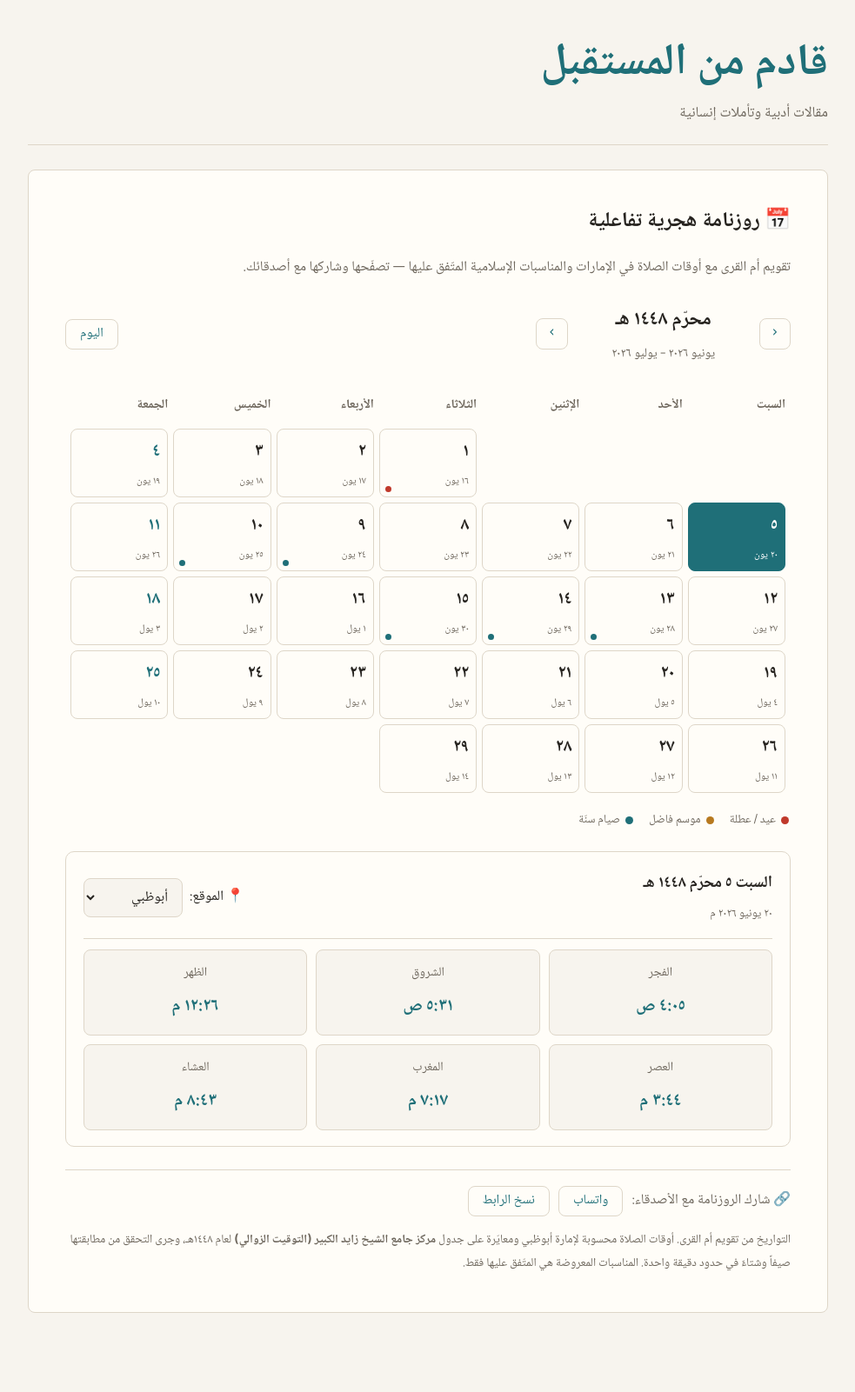
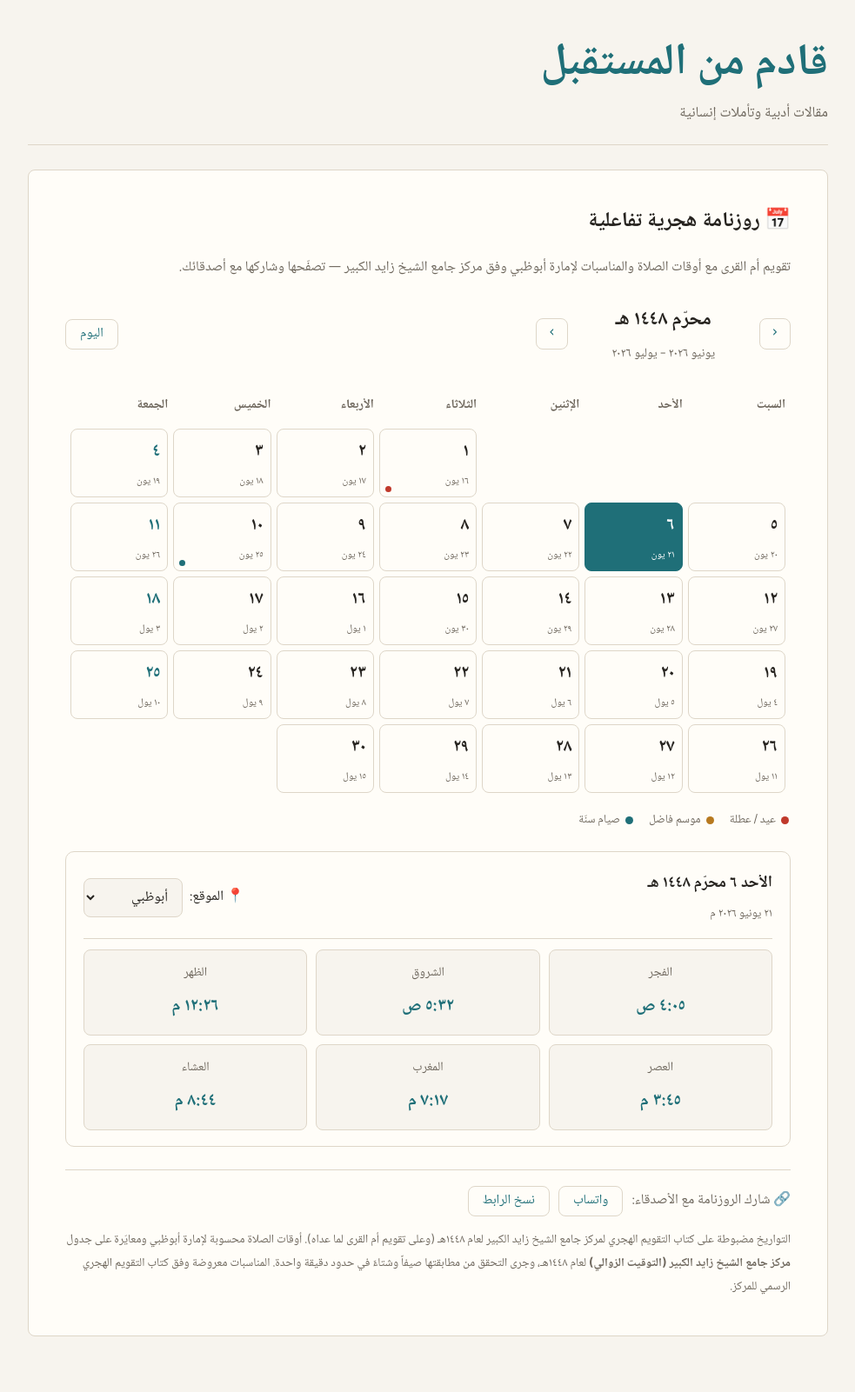
Before and after one commit to advocatez-svg/FROM-THE-FUTURE, a Jekyll site: the page built from taqweem.html, in a window 1280 px wide. Shown: the whole page at 87% size, without its empty margins (148-1131 px from the left). Built offline with Jekyll 4.4.1, drawn with Linux system fonts in a browser that asks for light colours; before the commit the page ends 1574 px from its top, so only the background shows below that; part of the change alters nothing that is shown.

Commit message:
مطابقة التواريخ والمناسبات لكتاب مركز جامع الشيخ زايد (١٤٤٨هـ)
- اعتماد أوائل الأشهر الرسمية لعام ١٤٤٨هـ من كتاب المركز (تصحيح فرق يوم في محرم ورمضان عن أم القرى في المتصفح)
- رمضان ٣٠ يوماً وعيد الفطر ١٠ مارس ٢٠٢٧ مطابقاً للكتاب
- ضبط المناسبات وفق الكتاب: إضافة المولد النبوي والإسراء والمعراج، اعتماد مصطلح وقفة عرفة، الإبقاء على عاشوراء، وإزالة الأيام البيض وتاسوعاء
- التحقق: جميع الأشهر الـ١٢ والمناسبات تطابق الكتاب تماماً

Co-Authored-By: Claude Opus 4.8 (1M context) <noreply@anthropic.com>
Claude-Session: https://claude.ai/code/session_01Kr6QZJNzfFHRPWzbWsjZYk

```diff
--- a/taqweem.html
+++ b/taqweem.html
@@ -8,7 +8,7 @@ permalink: /taqweem/
 
 <section class="page-content cal-page" lang="ar" dir="rtl">
   <h1>📅 روزنامة هجرية تفاعلية</h1>
-  <p class="cal-intro">تقويم أم القرى مع أوقات الصلاة في الإمارات والمناسبات الإسلامية المتّفق عليها — تصفّحها وشاركها مع أصدقائك.</p>
+  <p class="cal-intro">تقويم أم القرى مع أوقات الصلاة والمناسبات لإمارة أبوظبي وفق مركز جامع الشيخ زايد الكبير — تصفّحها وشاركها مع أصدقائك.</p>
 
   <div class="cal-toolbar">
     <div class="cal-nav">
@@ -71,7 +71,7 @@ permalink: /taqweem/
     <span id="calCopied" class="cal-copied" hidden>تم النسخ ✓</span>
   </div>
 
-  <p class="cal-note">التواريخ من تقويم أم القرى. أوقات الصلاة محسوبة لإمارة أبوظبي ومعايَرة على جدول <strong>مركز جامع الشيخ زايد الكبير (التوقيت الزوالي)</strong> لعام ١٤٤٨هـ، وجرى التحقق من مطابقتها صيفاً وشتاءً في حدود دقيقة واحدة. المناسبات المعروضة هي المتّفق عليها فقط.</p>
+  <p class="cal-note">التواريخ مضبوطة على كتاب التقويم الهجري لمركز جامع الشيخ زايد الكبير لعام ١٤٤٨هـ (وعلى تقويم أم القرى لما عداه). أوقات الصلاة محسوبة لإمارة أبوظبي ومعايَرة على جدول <strong>مركز جامع الشيخ زايد الكبير (التوقيت الزوالي)</strong> لعام ١٤٤٨هـ، وجرى التحقق من مطابقتها صيفاً وشتاءً في حدود دقيقة واحدة. المناسبات معروضة وفق كتاب التقويم الهجري الرسمي للمركز.</p>
 </section>
 
 <script>
@@ -96,9 +96,20 @@ permalink: /taqweem/
   ];
 
   /* ============ التحويل الهجري (أم القرى) ============ */
+  var DAY = 86400000, EPOCH = Date.UTC(622, 6, 19);
+
+  // أوائل الأشهر الميلادية لعام ١٤٤٨هـ وفق كتاب مركز جامع الشيخ زايد الكبير
+  // (آخر عنصر = غُرّة محرّم ١٤٤٩ = نهاية ذي الحجة)
+  var UMM1448 = [
+    Date.UTC(2026,5,16), Date.UTC(2026,6,16), Date.UTC(2026,7,14), Date.UTC(2026,8,12),
+    Date.UTC(2026,9,12), Date.UTC(2026,10,11), Date.UTC(2026,11,10), Date.UTC(2027,0,9),
+    Date.UTC(2027,1,8), Date.UTC(2027,2,10), Date.UTC(2027,3,8), Date.UTC(2027,4,7),
+    Date.UTC(2027,5,6)
+  ];
+
   var hijriFmt = new Intl.DateTimeFormat("en-US-u-ca-islamic-umalqura",
     { year: "numeric", month: "numeric", day: "numeric" });
-  function toHijri(date) {
+  function toHijriICU(date) {
     var parts = hijriFmt.formatToParts(date), y, m, d;
     for (var i = 0; i < parts.length; i++) {
       var p = parts[i];
@@ -108,18 +119,30 @@ permalink: /taqweem/
     }
     return { y: y, m: m, d: d };
   }
-  var DAY = 86400000, EPOCH = Date.UTC(622, 6, 19);
+  // التحويل: نعتمد جدول المركز الرسمي داخل ١٤٤٨هـ، وأم القرى القياسي خارجه
+  function toHijri(date) {
+    var t = date.getTime();
+    if (t >= UMM1448[0] && t < UMM1448[12]) {
+      for (var i = 0; i < 12; i++) {
+        if (t < UMM1448[i + 1])
+          return { y: 1448, m: i + 1, d: Math.round((t - UMM1448[i]) / DAY) + 1 };
+      }
+    }
+    return toHijriICU(date);
+  }
   function firstDayOf(hy, hm) {
+    if (hy === 1448) return new Date(UMM1448[hm - 1]);
+    if (hy === 1449 && hm === 1) return new Date(UMM1448[12]);
     var est = Math.round((hy - 1) * 354.367 + (hm - 1) * 29.53);
     var t = EPOCH + est * DAY;
     for (var i = 0; i < 60; i++) {
-      var h = toHijri(new Date(t));
+      var h = toHijriICU(new Date(t));
       var diff = (h.y - hy) * 12 + (h.m - hm);
       if (diff === 0) {
         t -= (h.d - 1) * DAY;
         var guard = 0;
         while (guard++ < 6) {
-          var hh = toHijri(new Date(t));
+          var hh = toHijriICU(new Date(t));
           if (hh.d === 1 && hh.m === hm && hh.y === hy) return new Date(t);
           t -= (hh.d > 15 ? -(31 - hh.d) : (hh.d - 1)) * DAY;
         }
@@ -169,21 +192,21 @@ permalink: /taqweem/
     return toAr(h12)+":"+toAr(mn<10?"0"+mn:mn)+" "+ap; }
 
   /* ============ المناسبات الإسلامية المتّفق عليها ============ */
+  // المناسبات وفق كتاب التقويم الهجري الرسمي لمركز جامع الشيخ زايد الكبير (١٤٤٨هـ)
   function eventsFor(m, d) {
     var ev = [];
-    if (m === 1 && d === 1)  ev.push({ t:"eid",    x:"رأس السنة الهجرية" });
-    if (m === 1 && d === 9)  ev.push({ t:"fast",   x:"يوم تاسوعاء (صيام سنّة)" });
-    if (m === 1 && d === 10) ev.push({ t:"fast",   x:"يوم عاشوراء (صيام سنّة)" });
-    if (m === 9 && d === 1)  ev.push({ t:"season", x:"بداية شهر رمضان المبارك" });
-    if (m === 9 && d >= 21)  ev.push({ t:"season", x:"العشر الأواخر من رمضان" });
+    if (m === 1 && d === 1)   ev.push({ t:"eid",    x:"رأس السنة الهجرية" });
+    if (m === 1 && d === 10)  ev.push({ t:"fast",   x:"يوم عاشوراء" });
+    if (m === 3 && d === 12)  ev.push({ t:"eid",    x:"المولد النبوي الشريف" });
+    if (m === 7 && d === 27)  ev.push({ t:"season", x:"الإسراء والمعراج" });
+    if (m === 9 && d === 1)   ev.push({ t:"season", x:"غرّة شهر رمضان المبارك" });
+    if (m === 9 && d >= 21)   ev.push({ t:"season", x:"العشر الأواخر من رمضان" });
     if (m === 9 && d >= 21 && d % 2 === 1) ev.push({ t:"season", x:"تحرّي ليلة القدر (ليلة وتر)" });
-    if (m === 10 && d === 1) ev.push({ t:"eid",    x:"عيد الفطر المبارك" });
-    if (m === 12 && d >= 1 && d <= 9)  ev.push({ t:"season", x:"العشر من ذي الحجة" });
-    if (m === 12 && d === 9) ev.push({ t:"fast",   x:"يوم عرفة (صيام لغير الحاجّ)" });
-    if (m === 12 && d === 10) ev.push({ t:"eid",   x:"عيد الأضحى المبارك" });
+    if (m === 10 && d === 1)  ev.push({ t:"eid",    x:"عيد الفطر المبارك" });
+    if (m === 12 && d >= 1 && d <= 9)   ev.push({ t:"season", x:"العشر من ذي الحجة" });
+    if (m === 12 && d === 9)  ev.push({ t:"fast",   x:"وقفة عرفة" });
+    if (m === 12 && d === 10) ev.push({ t:"eid",    x:"عيد الأضحى المبارك" });
     if (m === 12 && d >= 11 && d <= 13) ev.push({ t:"eid", x:"أيام التشريق" });
-    if ((d === 13 || d === 14 || d === 15) && m !== 9 && m !== 12)
-      ev.push({ t:"fast", x:"الأيام البيض (صيام سنّة)" });
     return ev;
   }
   function topType(ev){ for (var i=0;i<ev.length;i++) if(ev[i].t==="eid") return "eid";
```
